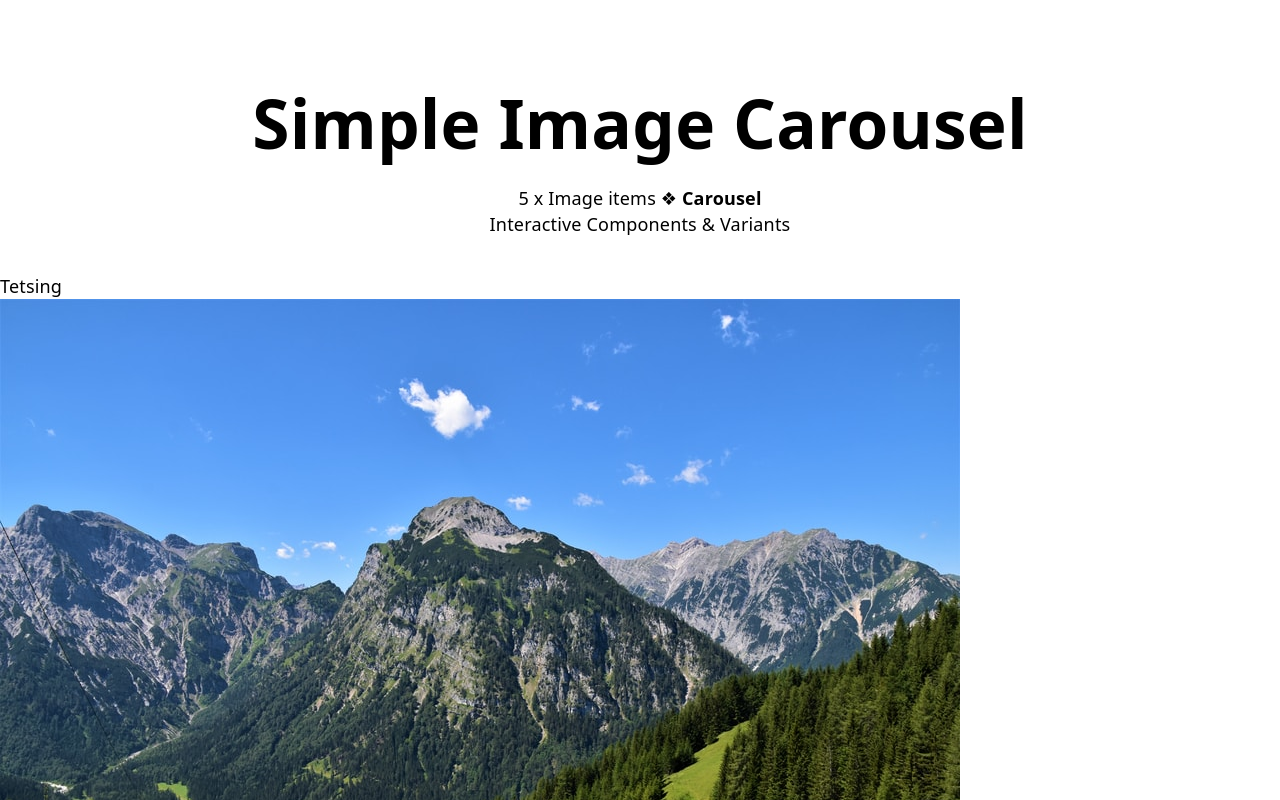
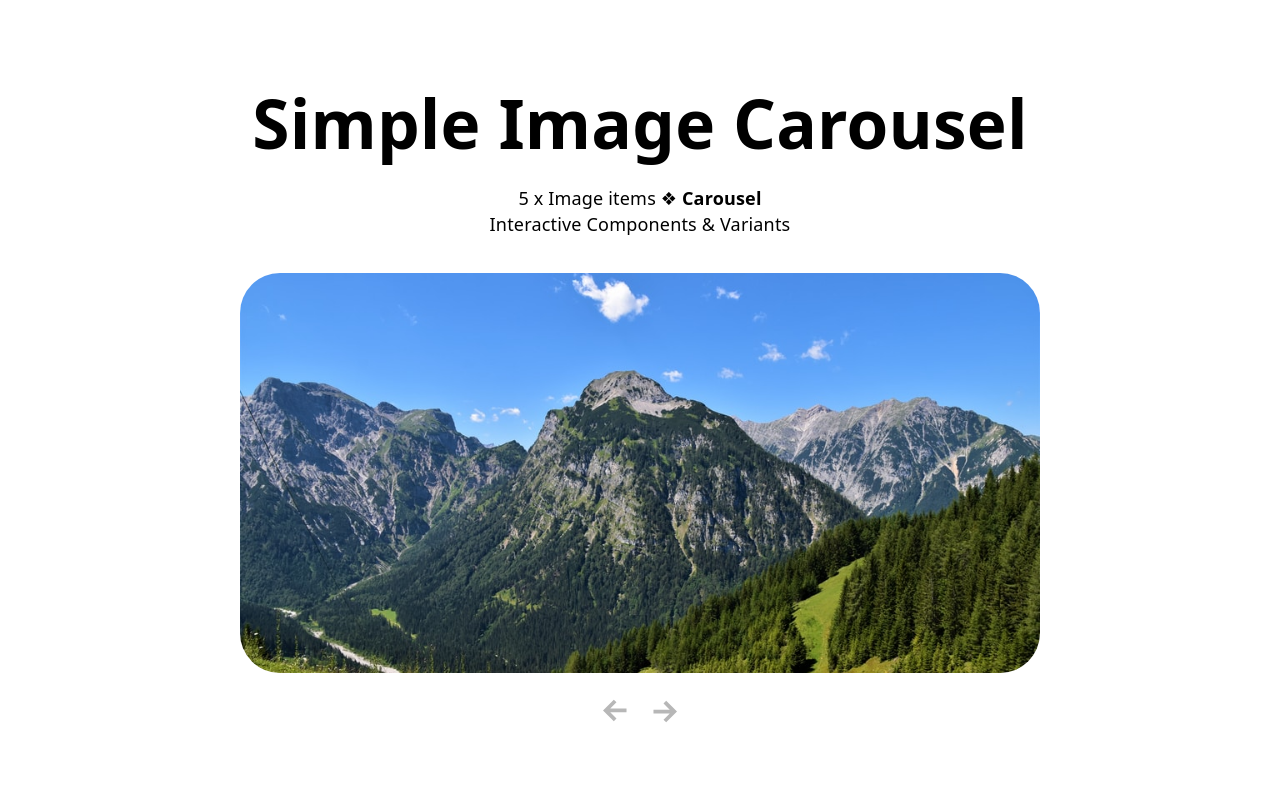
Before and after one commit to ruchirajkarki/aitc-carousel, a React (Vite) app: page / in a window 1280 px wide. Shown: the top 800 px of the page. Built offline with nearby package versions, Linux system fonts and the light colour scheme.

Commit message:
feat: add reusable icon component, add barrel file for icons, start the carousel with carousel and carousel controls. use the tokens from tailwind for carousel controls and carousel.
fix: refactor the heade component to remove the extras extractions of props

```diff
--- a/src/App.tsx
+++ b/src/App.tsx
@@ -1,6 +1,5 @@
 import { carouselImages } from './assets'
-import { Carousel } from './components/carousel'
-import { Header } from './components/header'
+import { Carousel, Header } from './components'
 
 function App() {
     return (
--- /dev/null
+++ b/src/assets/icons/index.ts
@@ -0,0 +1,7 @@
+import arrow from "./arrow.svg"
+
+export const icons = {
+    arrow
+} as const
+
+export type IconsKey = keyof typeof icons
--- a/src/components/carousel.tsx
+++ /dev/null
@@ -1,22 +0,0 @@
-import type { ComponentProps } from "react"
-import type { CarouselImage } from "../types"
-
-interface CarouselProps extends ComponentProps<"div"> {
-    images: CarouselImage[]
-}
-
-export const Carousel = ({ images }: CarouselProps) => {
-    console.log("🚀 ~ Carousel ~ images:", images)
-    return (
-        <div>
-            <p>Tetsing</p>
-            {
-                images.map((image) => (
-                    <div key={image.id}>
-                        <img src={image.url} alt={image.alt} />
-                    </div>
-                ))
-            }
-        </div>
-    )
-}
--- /dev/null
+++ b/src/components/carousel/carousel-control.tsx
@@ -0,0 +1,31 @@
+import { Icon } from '../icon'
+
+export const CarouselControls = () => {
+    return (
+        <div className='flex items-center justify-center gap-(--carousel-dot-gap)'>
+            <button
+                type='button'
+                aria-label='Previous slide'
+                className='group grid size-(--carousel-hit) place-items-center rounded-full cursor-pointer'
+            >
+                <Icon
+                    name='arrow'
+                    className='size-(--carousel-arrow-size) opacity-70 transition-opacity duration-300 group-hover:opacity-100'
+                    style={{ transitionDuration: 'var(--carousel-duration)' }}
+                />
+            </button>
+
+            <button
+                type='button'
+                aria-label='Next slide'
+                className='group grid size-(--carousel-hit) place-items-center rounded-full cursor-pointer'
+            >
+                <Icon
+                    name='arrow'
+                    className='size-(--carousel-arrow-size) rotate-180 opacity-70 transition-opacity duration-300 group-hover:opacity-100'
+                    style={{ transitionDuration: 'var(--carousel-duration)' }}
+                />
+            </button>
+        </div>
+    )
+}
--- /dev/null
+++ b/src/components/carousel/carousel.tsx
@@ -0,0 +1,34 @@
+import type { ComponentProps } from 'react'
+import { cn } from '../../lib/utils'
+import type { CarouselImage } from '../../types'
+import { CarouselControls } from './carousel-control'
+
+interface CarouselProps extends ComponentProps<'div'> {
+    images: CarouselImage[]
+}
+
+export const Carousel = ({ images, className, ...props }: CarouselProps) => {
+    const activeImage = images[0]
+
+    return (
+        <div className={cn('carousel mx-auto w-fit space-y-4', className)} {...props}>
+            <div
+                className='overflow-hidden'
+                style={{
+                    width: 'var(--carousel-card-w)',
+                    height: 'var(--carousel-card-h)',
+                    borderRadius: 'var(--carousel-radius)'
+                }}
+            >
+                {activeImage && (
+                    <img
+                        src={activeImage.url}
+                        alt={activeImage.alt ?? 'Carousel image'}
+                        className='h-full w-full object-cover'
+                    />
+                )}
+            </div>
+            <CarouselControls />
+        </div>
+    )
+}
--- /dev/null
+++ b/src/components/carousel/index.tsx
@@ -0,0 +1 @@
+export * from "./carousel"
--- a/src/components/header.tsx
+++ b/src/components/header.tsx
@@ -34,9 +34,9 @@ function Subheading({ subHeading }: { readonly subHeading?: string }) {
 export const Header = ({
     heading = 'Simple Image Carousel',
     subHeading,
+    className,
     ...props
 }: HeaderProps) => {
-    const { className, ...rest } = props
 
     return (
         <header
@@ -44,7 +44,7 @@ export const Header = ({
                 'text-center mb-8 flex flex-col gap-6',
                 className
             )}
-            {...rest}
+            {...props}
         >
             {heading && <h1 className="text-6xl font-bold">{heading}</h1>}
             <Subheading subHeading={subHeading} />
--- /dev/null
+++ b/src/components/icon.tsx
@@ -0,0 +1,19 @@
+import type { ComponentPropsWithoutRef } from 'react'
+import { type IconsKey, icons } from '../assets/icons'
+import { cn } from '../lib/utils'
+
+interface IconProps extends Omit<ComponentPropsWithoutRef<'img'>, 'src' | 'alt'> {
+    name: IconsKey
+    alt?: string
+}
+
+export const Icon = ({ name, className, alt, ...props }: IconProps) => {
+    return (
+        <img
+            src={icons[name]}
+            alt={alt ?? `${name} icon`}
+            className={cn('inline-block', className)}
+            {...props}
+        />
+    )
+}
--- /dev/null
+++ b/src/components/index.ts
@@ -0,0 +1,3 @@
+export * from "./carousel"
+export * from "./header"
+export * from './icon'
```
Also changed, not shown: src/assets/icons/arrow.svg (added), src/assets/images/index.ts (line endings or trailing spaces).
